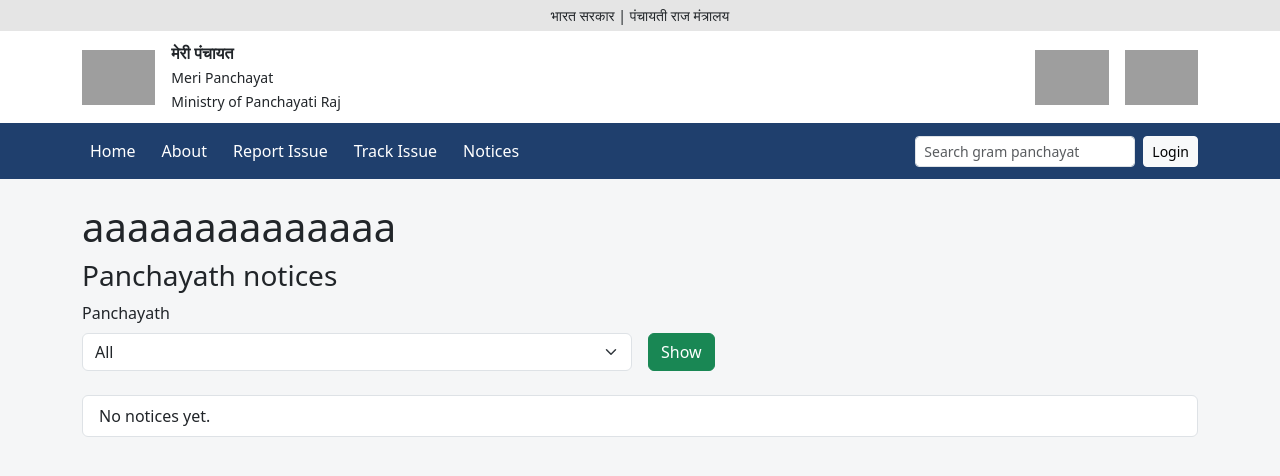
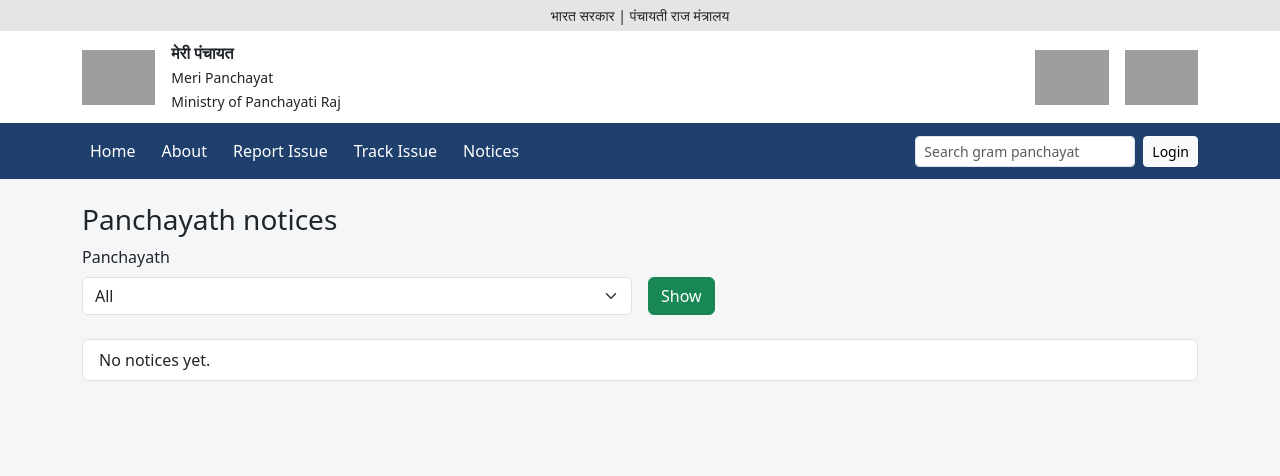
Before and after one commit to Vedansh-Harish-Ail/public-issue-reporting-portal, a Flask app: page /notices in a window 1280 px wide. Shown: the top 476 px of the page. Run offline with Flask 3, Linux system fonts and the light colour scheme; data comes from the database, SQL or seed files in the repository; data that the repository does not hold is empty; grey boxes are pictures that could not be loaded.

Commit message:
kessavana

```diff
--- a/app.py
+++ b/app.py
@@ -76,7 +76,7 @@ def seed_data():
     conn.commit()
     conn.close()
 
-# ---------------- CITIZEN ROUTES ----------------
+# ---------------- CITIZEN ROUTES -------------------
 
 @app.route("/")
 def home():
@@ -134,7 +134,7 @@ def track_issue():
     conn.close()
     return render_template("citizen/track_issue.html", issues=issues)
 
-# ---------------- ADMIN ROUTES ----------------
+# ---------------- ADMIN ROUTES ----------------------
 
 @app.route("/admin/login", methods=["GET", "POST"])
 def admin_login():
@@ -196,7 +196,7 @@ def admin_logout():
     session.clear()
     return redirect(url_for("admin_login"))
 
-# ---------------- MAIN ----------------
+# ---------------- MAIN -----------------
 
 if __name__ == "__main__":
     init_db()
--- a/templates/citizen/notices.html
+++ b/templates/citizen/notices.html
@@ -1,7 +1,7 @@
 <!-- templates/citizen/notices.html -->
 {% extends "base.html" %}
 {% block content %}
-<h1>aaaaaaaaaaaaaa</h1>
+
 <h3>Panchayath notices</h3>
 <form method="get" class="row g-3">
   <div class="col-md-6">
```
